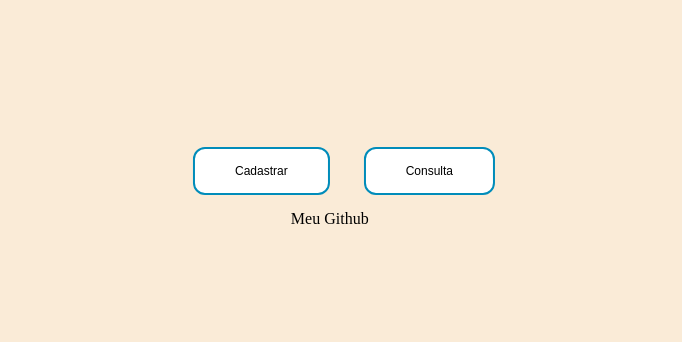
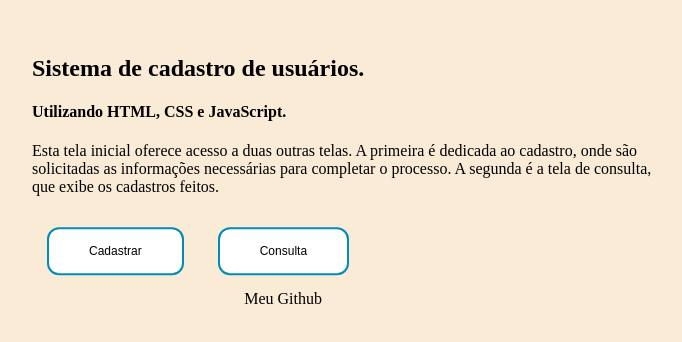
Before and after one commit to mdsoueu/23042024, a plain HTML site: page final/apresentacao.html in a window 1280 px wide. Shown: the part 236-578 px from the top of the page, without its empty margins (304-986 px from the left). Drawn offline with Linux system fonts and the light colour scheme.

Commit message:
Atualizar o apresentacao.html

```diff
--- a/final/apresentacao.html
+++ b/final/apresentacao.html
@@ -8,8 +8,13 @@
 </head>
 <body>
 
-    <p></p>
+    <h2>Sistema de cadastro de usuários.</h2>
+  <h4>Utilizando HTML, CSS e JavaScript.</h4>
 
+  <p>Esta tela inicial oferece acesso a duas outras telas. A primeira é dedicada ao cadastro,
+    onde são solicitadas as informações necessárias para completar o processo. A segunda é a tela de consulta, que exibe os cadastros feitos.</p>
+
+  <main>
     <a style="width: 2px;" href="cadastrar/indexCadastrar.html">
         <button class="botao button1">Cadastrar</button>
     </a>
@@ -21,6 +26,7 @@
     <footer>
         <a class="github" href="https://github.com/mdsoueu"> Meu Github</a>
     </footer>
+    </main>
 
 </body>
 </html>
```
